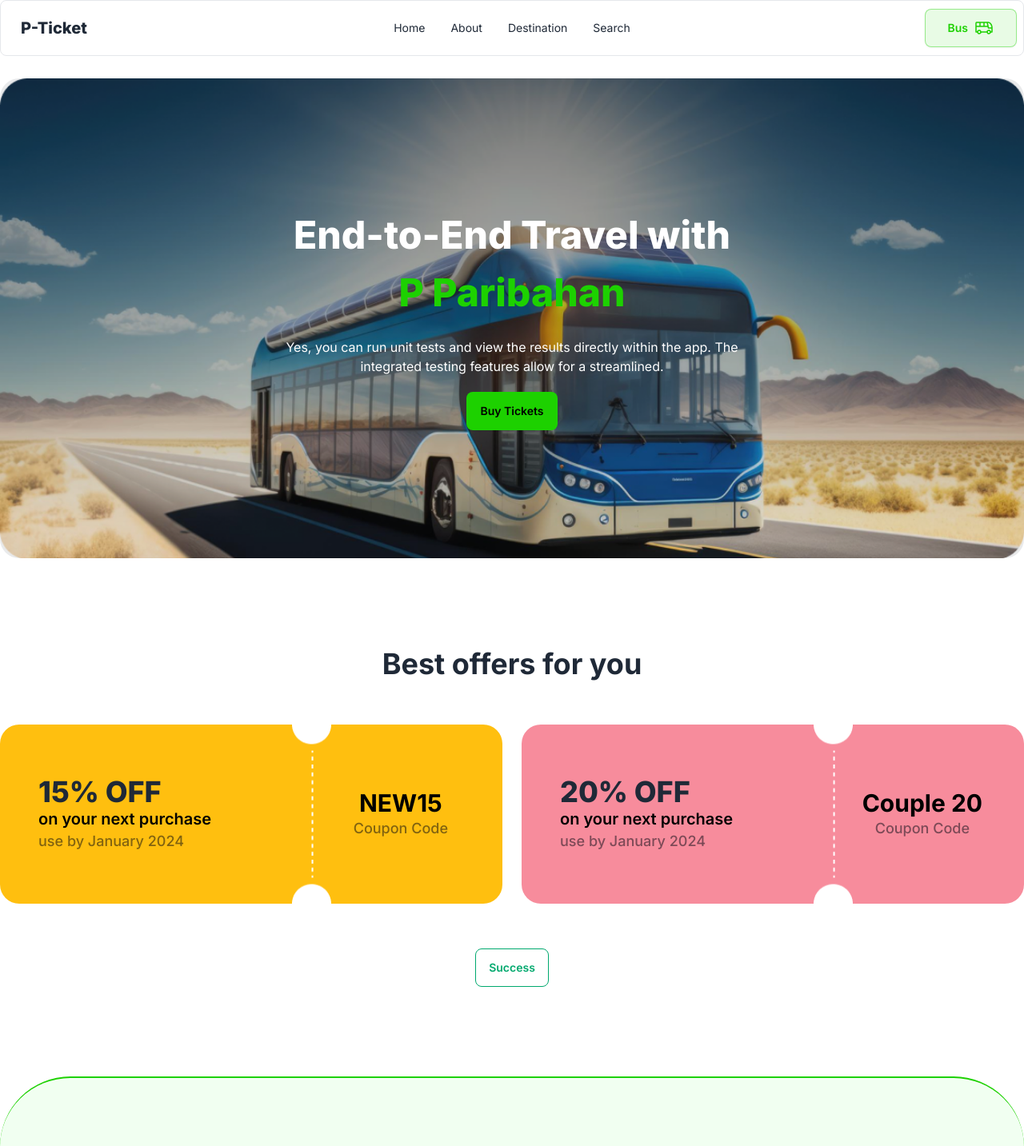
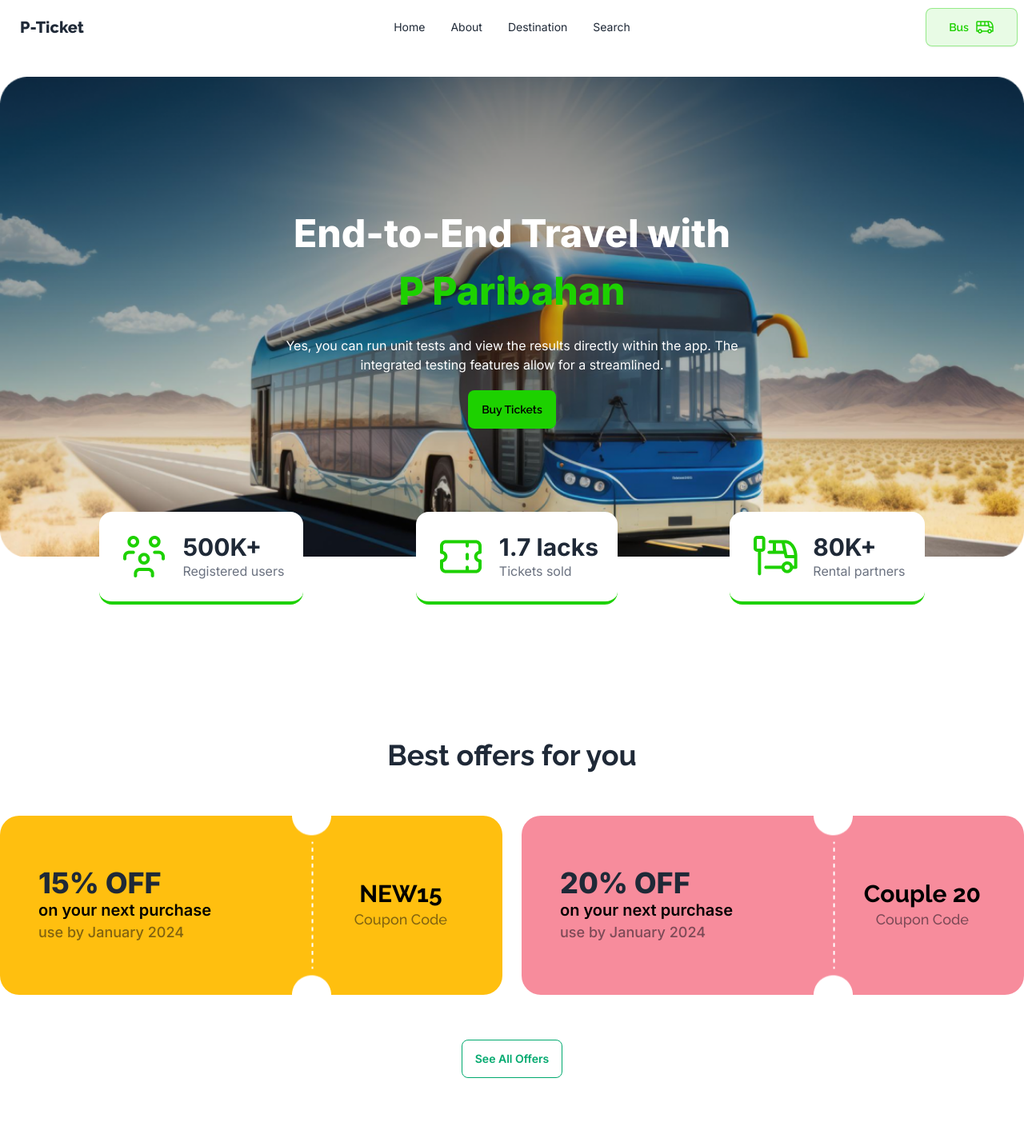
Before and after one commit to Dev-Muhammad-Suhan/Assignment-5-Bus_Ticket, a plain HTML site: page index.html in a window 1280 px wide. Shown: the top 1433 px of the page at 80% size. Drawn offline with nearby package versions, Linux system fonts and the light colour scheme.

Commit message:
Create BannerTag

```diff
--- a/index.html
+++ b/index.html
@@ -28,7 +28,7 @@
   <header class="container mx-auto">
     <!-- Nav Bar -->
     <nav>
-      <div class="navbar bg-base-100 border rounded-lg">
+      <div class="navbar bg-base-100">
         <div class="navbar-start">
           <div class="dropdown">
             <div tabindex="0" role="button" class="btn btn-ghost lg:hidden">
@@ -44,7 +44,7 @@
               <li><a>Search</a></li>
             </ul>
           </div>
-          <a class="btn btn-ghost text-xl text-4xl font-extrabold">P-Ticket</a>
+          <a class="btn btn-ghost font-raleway text-xl text-4xl font-extrabold">P-Ticket</a>
         </div>
         <div class="navbar-center hidden lg:flex">
           <ul class="menu menu-horizontal px-1">
@@ -55,7 +55,7 @@
           </ul>
         </div>
         <div class="navbar-end">
-          <a class="btn px-7 border-[#1DD10066] bg-[#1DD1001A] text-[#1DD100]">Bus <span><img
+          <a class="btn px-7 font-raleway border-[#1DD10066] bg-[#1DD1001A] text-[#1DD100]">Bus <span><img
                 src="./images/bus-icon.png" alt=""></span></a>
         </div>
       </div>
@@ -65,27 +65,55 @@
       <div class="hero rounded-3xl md:h-[400px] lg:h-[600px] bg-no-repeat bg-top bg-cover"
         style="background-image: url(./images/banner.png);">
         <!-- Overlay -->
-        <div class="hero-overlay rounded-3xl bg-opacity-10"></div>
+        <div class="hero-overlay rounded-3xl bg-opacity-0"></div>
         <!-- Banner Content -->
         <div class="hero-content text-center text-neutral-content">
           <div class="max-w-4xl">
-            <h1 class="mb-5 text-5xl leading-normal font-bold"><span class="text-white font-extrabold">End-to-End Travel
+            <h1 class="mb-5 text-5xl font-raleway leading-normal font-bold"><span class=" text-white font-extrabold">End-to-End Travel
                 with</span><br><span class="text-[#1DD100] font-extrabold">P Paribahan</span></h1>
             <p class="mb-5 max-w-[600px] text-white">Yes, you can run unit tests and view the results directly within
               the app. The integrated testing features allow for a streamlined.</p>
             <a href="#seat-booking"
-              class="btn text-black hover:text-white hover:border-[#1DD100] hover:bg-[#1cd100c8] border-[#1cd100ab] bg-[#1DD100] btn-primary">Buy Tickets
+              class="btn text-black hover:text-white hover:border-[#1DD100] hover:bg-[#1cd100c8] border-[#1cd100ab] bg-[#1DD100] font-raleway btn-primary">Buy Tickets
             </a>
           </div>
         </div>
       </div>
+      <!-- Banner Tag -->
+      <div class="-translate-y-0 lg:-translate-y-14 mt-6 lg:mt-0 p-4 lg:p-0 flex flex-col gap-4 lg:flex-row justify-evenly">
+
+        <div class="p-6 rounded-2xl flex items-center gap-4 bg-white border-b-4 border-[#1DD100]">
+          <div><img src="./images/people.png" alt=""></div>
+          <div>
+            <h1 class="text-3xl font-bold">500K+</h1>
+            <p class="text-gray-500">Registered users</p>
+          </div>
+        </div>
+
+        <div class="p-6 rounded-2xl flex items-center gap-4 bg-white border-b-4 border-[#1DD100]">
+          <div><img src="./images/ticket-cupon.png" alt=""></div>
+          <div>
+            <h1 class="text-3xl font-bold">1.7 lacks</h1>
+            <p class="text-gray-500">Tickets sold</p>
+          </div>
+        </div>
+
+        <div class="p-6 rounded-2xl flex items-center gap-4 bg-white border-b-4 border-[#1DD100]">
+          <div><img src="./images/stoppage.png" alt=""></div>
+          <div>
+            <h1 class="text-3xl font-bold">80K+</h1>
+            <p class="text-gray-500">Rental partners</p>
+          </div>
+        </div>
+      </div>
+
     </section>
   </header>
 
   <main>
     <!-- Offer Section -->
-    <section class="text-center my-28 container mx-auto">
-      <h1 class="text-4xl font-bold">Best offers for you</h1>
+    <section class="text-center my-28 container p-4 lg:p-0 mx-auto">
+      <h1 class="text-4xl font-raleway font-bold">Best offers for you</h1>
       <!-- Coupons -->
       <div class="my-14 flex flex-col lg:flex-row gap-6 justify-between">
         <div class="h-56 rounded-3xl w-full lg:w-1/2 bg-[#FFBF0F] flex items-center justify-between p-3 lg:p-12">
@@ -97,8 +125,8 @@
           <div class="h-56 w-24 bg-contain bg-no-repeat" style="background-image: url(./images/cupon-devider.png);">
           </div>
           <div class="w-1/2">
-            <h3 class="text-black text-lg lg:text-3xl font-bold">NEW15</h3>
-            <p class="text-[#03071280] text-sm lg:text-lg font-medium">Coupon Code</p>
+            <h3 class="text-black text-lg lg:text-3xl font-raleway font-bold">NEW15</h3>
+            <p class="text-[#03071280] text-sm font-raleway lg:text-lg font-medium">Coupon Code</p>
           </div>
         </div>
         <div class="h-56 rounded-3xl w-full lg:w-1/2 bg-[#F78C9C] flex items-center justify-between p-3 lg:p-12">
@@ -110,12 +138,12 @@
           <div class="h-56 w-24 bg-contain bg-no-repeat" style="background-image: url(./images/cupon-devider.png);">
           </div>
           <div class="w-1/2">
-            <h3 class="text-black text-lg lg:text-3xl font-bold">Couple 20</h3>
-            <p class="text-[#03071280] text-sm lg:text-lg font-medium">Coupon Code</p>
+            <h3 class="text-black text-lg lg:text-3xl font-raleway font-bold">Couple 20</h3>
+            <p class="text-[#03071280] text-sm lg:text-lg font-raleway font-medium">Coupon Code</p>
           </div>
         </div>
       </div>
-      <button class="btn btn-outline btn-success">Success</button>
+      <button class="btn btn-outline btn-success">See All Offers</button>
     </section>
 
     <!-- Seat-Booking Section -->
@@ -127,7 +155,7 @@
         <!-- P.H Paribahan -->
         <div class="">
           <div class="text-center mb-12">
-            <h1 class="text-5xl font-bold">P.H Paribahan</h1>
+            <h1 class="text-5xl font-raleway font-bold">P.H Paribahan</h1>
             <div class="mt-6 w-full  flex justify-center items-center">
               <p class="text-lg text-gray-500 w-3/5">Yes, you can run unit tests and view the results directly within
                 the app. The integrated testing features allow for a streamlined .</p>
@@ -142,14 +170,14 @@
                 <div class="flex tex lg:justify-between gap-2">
                   <div class="ml-4 md:ml-0 lg:ml-0"><img src="./images/bus-logo.png" alt=""></div>
                   <div>
-                    <h1 class="text-xl lg:text-3xl font-bold">Greenline Paribahan</h1>
-                    <p class="text-gray-500">Coach-009 ! AC_Business</p>
+                    <h1 class="text-xl lg:text-3xl font-raleway font-bold">Greenline Paribahan</h1>
+                    <p class="text-gray-500 font-raleway">Coach-009 ! AC_Business</p>
                   </div>
                 </div>
                 <!-- Button -->
                 <div class="mt-4 lg:mt-0 text-center md:text-start lg:text-start">
                   <a class="btn border-[#1DD10066] bg-[#1DD1001A] text-[#1DD100]"><span><img
-                        src="./images/seat-green.png" alt=""></span><span id="seats-left">12</span> Seats left</a>
+                        src="./images/seat-green.png" alt=""></span><span id="seats-left">40</span> Seats left</a>
                 </div>
               </div>
               <!-- End -->
@@ -177,8 +205,8 @@
             <!-- 3 -->
             <div class=" px-8 text-center flex flex-col items-center justify-center">
               <div><img class="mb-6" src="./images/taka-icon.png" alt=""></div>
-              <h1 class="text-3xl font-bold">550 Taka</h1>
-              <p class="text-gray-500 font-semibold">Per Seat</p>
+              <h1 class="text-3xl font-bold font-raleway">550 Taka</h1>
+              <p class="text-gray-500 font-semibold font-raleway">Per Seat</p>
             </div>
           </div>
         </div>
@@ -188,7 +216,7 @@
           <!-- Side-1 -->
           <div class="w-full lg:w-3/5">
             <div>
-              <h1 class="text-2xl font-semibold">Select Your Seat</h1>
+              <h1 class="text-2xl font-semibold font-raleway">Select Your Seat</h1>
             </div>
 
             <div class="border border-dashed my-5"></div>
@@ -506,7 +534,7 @@
           <div class="w-full lg:w-2/5">
 
             <div>
-              <h1 class="text-2xl font-semibold">Select Your Seat</h1>
+              <h1 class="text-2xl font-semibold font-raleway">Select Your Seat</h1>
             </div>
 
             <div class="border border-dashed my-5"></div>
@@ -577,22 +605,22 @@
             <!-- Next Button -->
             <div>
               <!-- You can open the modal using ID.showModal() method -->
-              <button class="btn hover:text-black hover:bg-[#1cd10087] text-white w-full bg-[#1DD100]" onclick="my_modal_4.showModal()">Next</button>
+              <button class="btn font-raleway hover:text-black hover:bg-[#1cd10087] text-white w-full bg-[#1DD100]" onclick="my_modal_4.showModal()">Next</button>
               <dialog id="my_modal_4" class="modal">
                 <div class="modal-box w-11/12 max-w-5xl">
                   <div class="flex justify-center">
                     <img src="./images/success.png" alt="">
                   </div>
                   <h1 class="text-center my-4 text-[#27AE60] text-2xl font-bold">SUCCESS</h1>
-                  <h3 class="font-bold text-lg text-center">Hello!</h3>
+                  <h3 class="font-bold text-lg font-raleway text-center">Hello!</h3>
                   <p class="py-4 text-center">
-                    <span class="text-xl font-medium">Thank you for Booking Our Bus Seats. <br> We are working hard to find the best service and deals for you.</span> <br>
+                    <span class="text-xl font-raleway font-medium">Thank you for Booking Our Bus Seats. <br> We are working hard to find the best service and deals for you.</span> <br>
                     Shortly you will find a confirmation in your email.
                   </p>
                   <div class="modal-action justify-center">
                     <form method="dialog">
                       <!-- if there is a button, it will close the modal -->
-                      <button class="btn rounded-full bg-[#27AE60] px-20 text-white hover:text-gray-800 hover:bg-[#27ae5f6f]">Continue</button>
+                      <button class="btn font-raleway rounded-full bg-[#27AE60] px-20 text-white hover:text-gray-800 hover:bg-[#27ae5f6f]">Continue</button>
                     </form>
                   </div>
                 </div>
@@ -600,8 +628,8 @@
             </div>
 
             <div class="flex justify-around mt-6">
-              <a href="">Terms and Conditions</a>
-              <a href="">Cancellation Policy</a>
+              <a class="underline" href="">Terms and Conditions</a>
+              <a class="underline" href="">Cancellation Policy</a>
             </div>
 
           </div>
```
